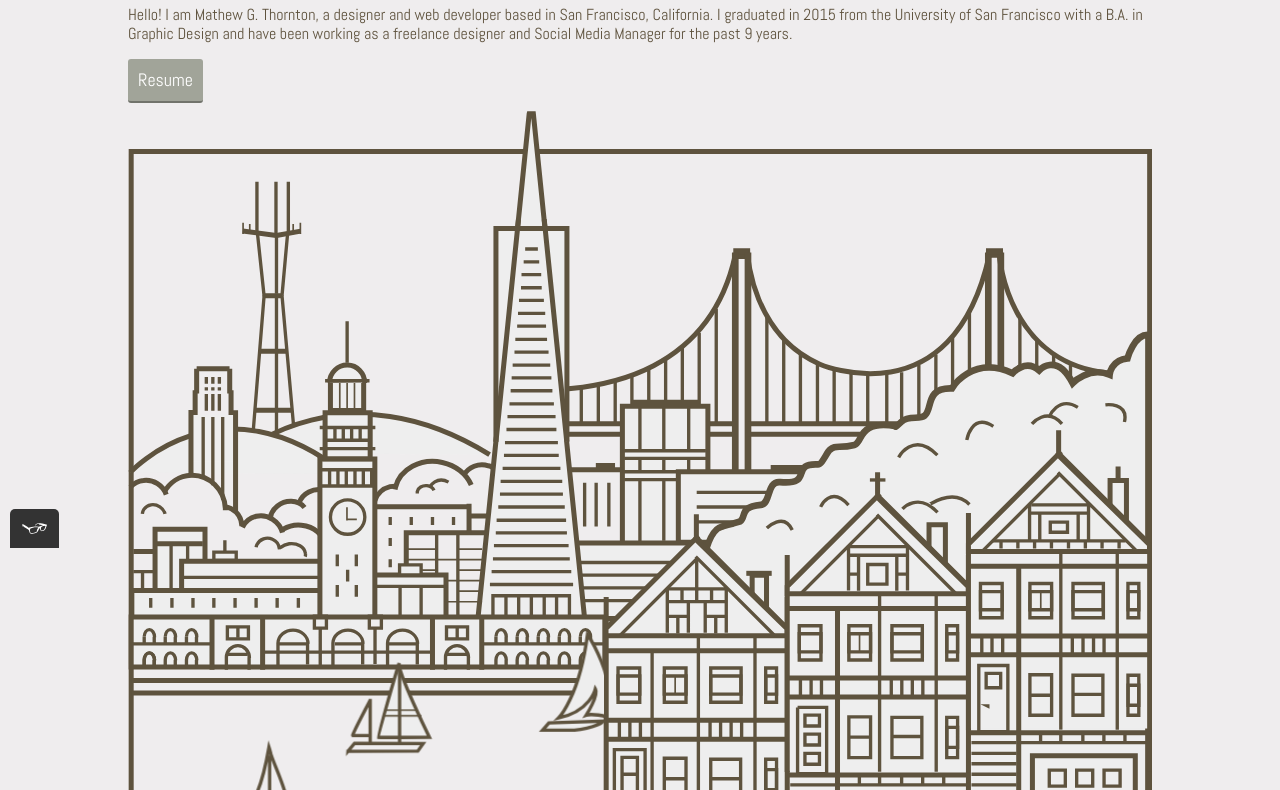
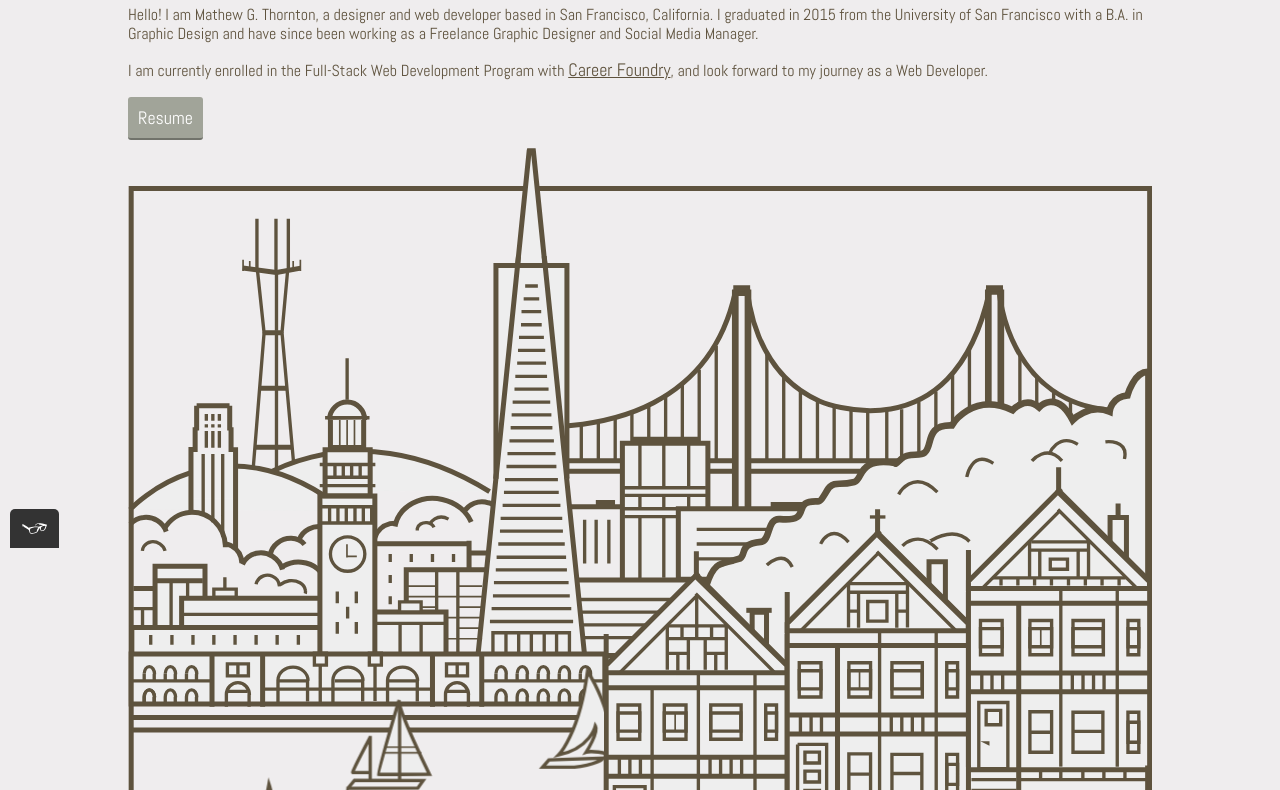
Before and after one commit to mathewthornton/website-portfolio, a plain HTML site: page about.html in a window 1280 px wide. Shown: the part 252-1042 px from the top of the page. Drawn offline with nearby package versions, Linux system fonts and the light colour scheme; a web font is replaced by a local one.

Commit message:
updated about me introduction

```diff
--- a/about.html
+++ b/about.html
@@ -37,8 +37,8 @@
     <main class="container">
         <h1>About Me</h1>
         <p id="about">Hello! I am Mathew G. Thornton, a designer and web developer based in San Francisco, California. I graduated
-            in 2015 from the University of San Francisco with a B.A. in Graphic Design and have been working as a
-            freelance designer and Social Media Manager for the past 9 years.</p>
+            in 2015 from the University of San Francisco with a B.A. in Graphic Design and have since been working as a Freelance Graphic Designer and Social Media Manager.</p>
+            <p>I am currently enrolled in the Full-Stack Web Development Program with <a href="https://careerfoundry.com/" target="_blank">Career Foundry</a>, and look forward to my journey as a Web Developer.</p>
 
             <!--Swap out LinkedIn for Updated CV-->
             <a href="https://www.linkedin.com/in/mathewthornton/" class="button" target="blank">Resume</a>
```
